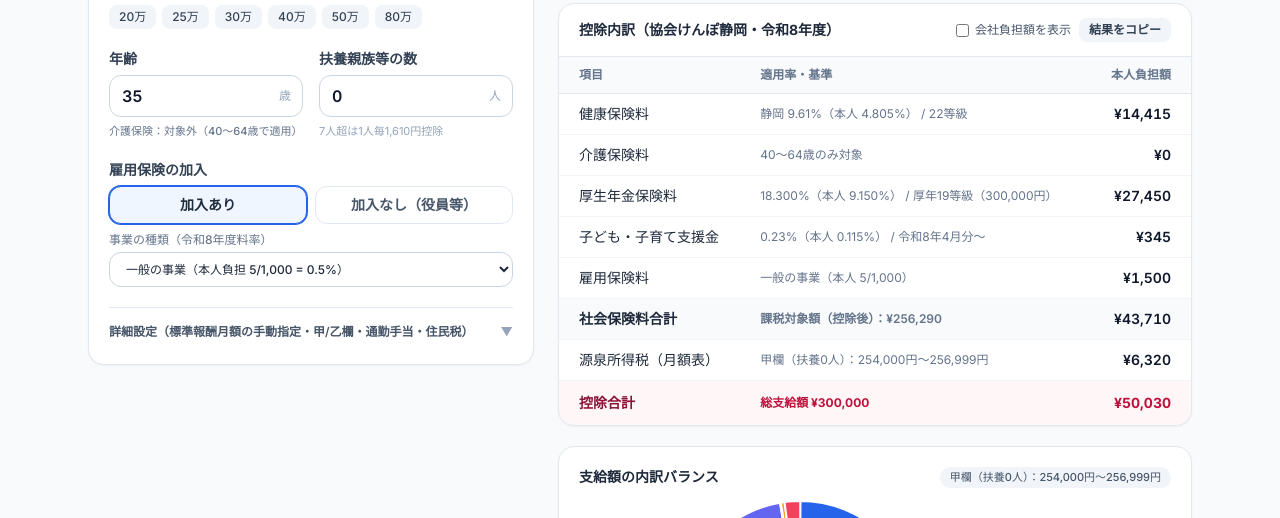
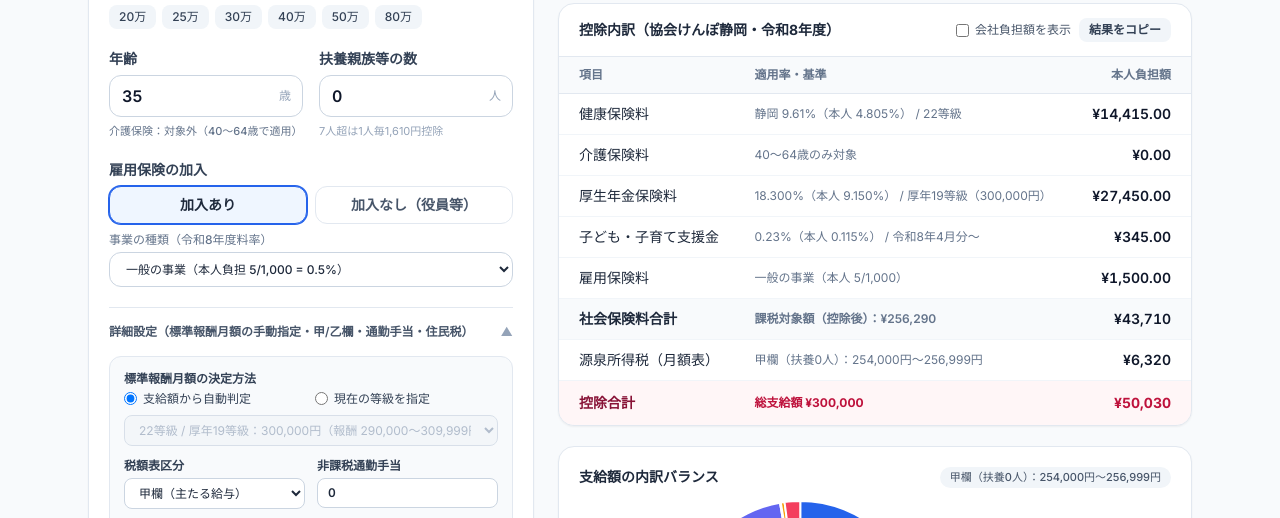
Before and after one commit to nananana987/payroll-calculator, a plain HTML site: page index.html in a window 1280 px wide. Shown: the part 233-751 px from the top of the page. Drawn offline with nearby package versions, Linux system fonts and the light colour scheme.

Commit message:
Add files via upload

```diff
--- a/index.html
+++ b/index.html
@@ -144,9 +144,9 @@
           <div class="border-t border-slate-200 pt-3">
             <button id="fAdvToggle" type="button" class="w-full flex items-center justify-between text-xs font-semibold text-slate-600 hover:text-slate-900 py-1">
               <span>詳細設定（標準報酬月額の手動指定・甲/乙欄・通勤手当・住民税）</span>
-              <span id="fAdvIcon" class="text-slate-400">▼</span>
+              <span id="fAdvIcon" class="text-slate-400">▲</span>
             </button>
-            <div id="fAdvBody" class="hidden mt-3 space-y-3 bg-slate-50 rounded-xl p-3.5 border border-slate-200">
+            <div id="fAdvBody" class="mt-3 space-y-3 bg-slate-50 rounded-xl p-3.5 border border-slate-200">
               <div>
                 <label class="block text-xs font-semibold text-slate-700 mb-1">標準報酬月額の決定方法</label>
                 <div class="grid grid-cols-2 gap-2">
@@ -355,9 +355,9 @@
           <div class="border-t border-slate-200 pt-3">
             <button id="rAdvToggle" type="button" class="w-full flex items-center justify-between text-xs font-semibold text-slate-600 hover:text-slate-900 py-1">
               <span>詳細設定（甲/乙欄・非課税通勤手当・住民税）</span>
-              <span id="rAdvIcon" class="text-slate-400">▼</span>
+              <span id="rAdvIcon" class="text-slate-400">▲</span>
             </button>
-            <div id="rAdvBody" class="hidden mt-3 space-y-3 bg-slate-50 rounded-xl p-3.5 border border-slate-200">
+            <div id="rAdvBody" class="mt-3 space-y-3 bg-slate-50 rounded-xl p-3.5 border border-slate-200">
               <div class="grid grid-cols-2 gap-3">
                 <div>
                   <label for="rTaxCol" class="block text-xs font-semibold text-slate-700 mb-1">税額表区分</label>
@@ -719,9 +719,13 @@
       let kenpoBase = 0;
       let kaigoPart = 0;
       let kenpoEmployer = 0;
+      let kenpoBaseRaw = 0;
+      let kaigoPartRaw = 0;
       if (isUnder75 && totalGross > 0) {
+        kenpoBaseRaw = healthGrade.kenpoHalf;
         kenpoBase = round50Sen(healthGrade.kenpoHalf);
         if (isKaigo) {
+          kaigoPartRaw = Math.round((healthGrade.kaigoTotalHalf - healthGrade.kenpoHalf) * 100) / 100;
           kenpoTotal = round50Sen(healthGrade.kaigoTotalHalf);
           kaigoPart = kenpoTotal - kenpoBase;
           kenpoEmployer = Math.floor(healthGrade.kaigoTotalHalf * 2) - kenpoTotal;
@@ -734,16 +738,20 @@
 
       // 子ども・子育て支援金（0.23% 折半 0.115%、令和8年4月分〜）
       let kodomo = 0;
+      let kodomoRaw = 0;
       let kodomoEmployer = 0;
       if (isUnder75 && totalGross > 0) {
+        kodomoRaw = healthGrade.kodomoHalf;
         kodomo = round50Sen(healthGrade.kodomoHalf);
         kodomoEmployer = Math.floor(healthGrade.kodomoHalf * 2) - kodomo;
       }
 
       // 厚生年金保険料（18.300% 折半 9.150%）
       let nenkin = 0;
+      let nenkinRaw = 0;
       let nenkinEmployer = 0;
       if (isUnder70 && totalGross > 0) {
+        nenkinRaw = pensionGrade.nenkinHalf;
         nenkin = round50Sen(pensionGrade.nenkinHalf);
         nenkinEmployer = Math.floor(pensionGrade.nenkinHalf * 2) - nenkin;
       }
@@ -751,9 +759,11 @@
       // 雇用保険料（総支給額 × 労働者負担率、50銭以下切捨て・50銭超切上げ）
       const empRateObj = EMP_RATES[industry] || EMP_RATES.general;
       let koyou = 0;
+      let koyouRaw = 0;
       let koyouEmployer = 0;
       if (hasEmp && totalGross > 0) {
-        koyou = round50Sen(totalGross * empRateObj.emp);
+        koyouRaw = totalGross * empRateObj.emp;
+        koyou = round50Sen(koyouRaw);
         koyouEmployer = Math.floor(totalGross * empRateObj.employer);
       }
 
@@ -775,14 +785,19 @@
         isKaigo,
         isUnder70,
         kenpoBase,
+        kenpoBaseRaw,
         kaigoPart,
+        kaigoPartRaw,
         kenpoTotal,
         kenpoEmployer,
         kodomo,
+        kodomoRaw,
         kodomoEmployer,
         nenkin,
+        nenkinRaw,
         nenkinEmployer,
         koyou,
+        koyouRaw,
         koyouEmployer,
         empRateObj,
         socialInsuranceTotal,
@@ -946,10 +961,13 @@
     // =========================================================================
 
     const fmtYen = (n) => '¥' + Math.round(n).toLocaleString('ja-JP');
+    const fmtYen2 = (n) => '¥' + Number(n).toLocaleString('ja-JP', { minimumFractionDigits: 2, maximumFractionDigits: 2 });
     let fChartInstance = null;
     let rChartInstance = null;
     let lastForwardResult = null;
     let lastReverseResult = null;
+    let forwardDirty = true;
+    let reverseDirty = true;
 
     function showToast(msg) {
       const el = document.getElementById('toast');
@@ -1005,32 +1023,32 @@
         {
           name: '健康保険料',
           sub: res.isUnder75 ? `静岡 9.61%（本人 4.805%） / ${res.healthGrade.grade}等級` : '75歳以上のため対象外',
-          emp: res.kenpoBase,
-          er: res.isKaigo ? Math.round(res.healthGrade.kenpoHalf) : res.kenpoEmployer
+          emp: res.kenpoBaseRaw,
+          er: res.kenpoBaseRaw
         },
         {
           name: '介護保険料',
           sub: res.isKaigo ? '40〜64歳該当 1.62%（本人 0.81%）※健保合算11.23%で端数処理' : '40〜64歳のみ対象',
-          emp: res.kaigoPart,
-          er: res.isKaigo ? Math.max(0, res.kenpoEmployer - Math.round(res.healthGrade.kenpoHalf)) : 0
+          emp: res.kaigoPartRaw,
+          er: res.kaigoPartRaw
         },
         {
           name: '厚生年金保険料',
           sub: res.isUnder70 ? `18.300%（本人 9.150%） / 厚年${res.pensionGrade.pGrade}等級（${res.pensionGrade.std.toLocaleString()}円）` : '70歳以上のため対象外',
-          emp: res.nenkin,
-          er: res.nenkinEmployer
+          emp: res.nenkinRaw,
+          er: res.nenkinRaw
         },
         {
           name: '子ども・子育て支援金',
           sub: res.isUnder75 ? `0.23%（本人 0.115%） / 令和8年4月分〜` : '75歳以上のため対象外',
-          emp: res.kodomo,
-          er: res.kodomoEmployer
+          emp: res.kodomoRaw,
+          er: res.kodomoRaw
         },
         {
           name: '雇用保険料',
           sub: res.koyou > 0 ? `${res.empRateObj.label}（本人 ${(res.empRateObj.emp * 1000).toFixed(1).replace(/\.0$/, '')}/1,000）` : '未加入',
-          emp: res.koyou,
-          er: res.koyouEmployer
+          emp: res.koyouRaw,
+          er: res.koyou > 0 ? res.totalGross * res.empRateObj.employer : 0
         }
       ];
 
@@ -1038,8 +1056,8 @@
         <tr class="hover:bg-slate-50/70">
           <td class="px-5 py-2.5 font-medium text-slate-800">${r.name}</td>
           <td class="px-3 py-2.5 text-xs text-slate-500">${r.sub}</td>
-          <td class="px-5 py-2.5 text-right font-semibold text-slate-900 tabular-nums">${fmtYen(r.emp)}</td>
-          ${showEmployer ? `<td class="px-5 py-2.5 text-right text-slate-600 tabular-nums">${fmtYen(r.er)}</td>` : ''}
+          <td class="px-5 py-2.5 text-right font-semibold text-slate-900 tabular-nums">${fmtYen2(r.emp)}</td>
+          ${showEmployer ? `<td class="px-5 py-2.5 text-right text-slate-600 tabular-nums">${fmtYen2(r.er)}</td>` : ''}
         </tr>
       `).join('');
 
@@ -1121,7 +1139,7 @@
         options: {
           responsive: true,
           maintainAspectRatio: false,
-          animation: { duration: 150 },
+          animation: false,
           cutout: '62%',
           plugins: {
             legend: {
@@ -1147,6 +1165,7 @@
     }
 
     function updateForward() {
+      forwardDirty = false;
       const gross = parseInt(document.getElementById('fGross').value, 10) || 0;
       const age = parseInt(document.getElementById('fAge').value, 10) || 0;
       const deps = parseInt(document.getElementById('fDeps').value, 10) || 0;
@@ -1185,6 +1204,7 @@
     }
 
     function updateReverse() {
+      reverseDirty = false;
       const targetNet = Math.max(0, parseInt(document.getElementById('rTargetNet').value, 10) || 0);
       const pattern = document.getElementById('rPatFixed').checked ? 'fixed' : 'auto';
       const fixedGradeNum = parseInt(document.getElementById('rFixedStd').value, 10) || 22;
@@ -1344,8 +1364,10 @@
         btn.setAttribute('aria-selected', String(isActive));
         panel.classList.toggle('hidden', !isActive);
       });
-      if (tabName === 'forward') updateForward();
-      if (tabName === 'reverse') updateReverse();
+      if (tabName === 'forward' && forwardDirty) updateForward();
+      if (tabName === 'reverse' && reverseDirty) {
+        requestAnimationFrame(() => updateReverse());
+      }
     }
 
     function formatSummaryText(title, res) {
@@ -1471,6 +1493,7 @@
         } else {
           document.getElementById('fStdAuto').checked = true;
         }
+        forwardDirty = true;
         switchTab('forward');
         showToast('逆算結果を順計算タブに転記しました');
       });
@@ -1485,9 +1508,8 @@
       document.getElementById('refTaxInput').addEventListener('input', updateRefTaxLookup);
       document.getElementById('refGradeFilter').addEventListener('input', (e) => renderRefGrades(e.target.value));
 
-      // Initial render
+      // Initial render (reverse tab calculates lazily on first open)
       updateForward();
-      updateReverse();
     });
   </script>
 </body>
```
